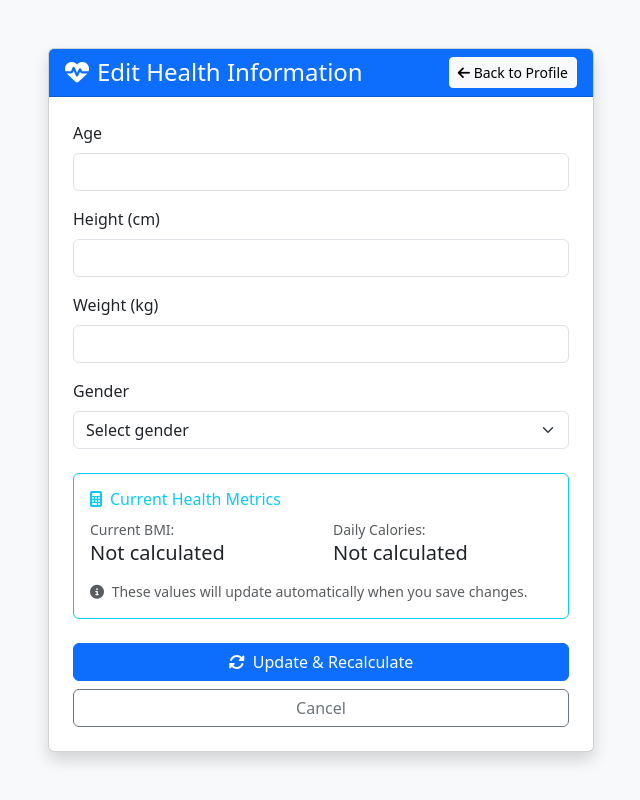
After one commit to ColterPanzi/Team-UNR-, a Flask app: template Hackathon_Project/templates/edit_health.html in a window 1280 px wide. The commit adds this page. Shown: the whole page, without its empty margins (319-959 px from the left). Run offline with Flask 3, Linux system fonts and the light colour scheme; the template is opened without the code that fills it, so the values that code supplies are empty.

Commit message:
fixing bugs, edit info

```diff
--- a/Hackathon_Project/server.py
+++ b/Hackathon_Project/server.py
@@ -60,15 +60,17 @@ def create_user(db, user_name, password):
             "weight": None,
             "gender": None,
             "completed": False,
-            # Add new optional fields
             "email": "",
             "phone": "",
-            "country": ""
+            "country": "",
+            "bmi": None,  # Add this line
+            "bmi_category": None  # Add this line (optional)
         },
         "groceries": [],
         "images": []
     }
     return True
+
 def require_login():
     user_name = session.get("user_name")
     if not user_name:
@@ -223,16 +225,20 @@ def ensure_user_profile(user):
         user["profile"] = {}
 
     # Ensure all profile fields exist
-    profile_fields = ["age", "height", "weight", "gender", "completed", "email", "phone", "country", "bmi", "daily_calories"]
+    profile_fields = ["age", "height", "weight", "gender", "completed",
+                     "email", "phone", "country", "bmi", "bmi_category", "daily_calories"]
     for field in profile_fields:
         if field not in user["profile"]:
             if field == "completed":
                 user["profile"][field] = False
+            elif field in ["bmi", "daily_calories"]:
+                user["profile"][field] = None
+            elif field in ["age", "height", "weight"]:
+                user["profile"][field] = None
             else:
-                user["profile"][field] = None if field in ["age", "height", "weight"] else ""
+                user["profile"][field] = ""
 
     return user
-
 def chatbot_reply(user_message):
     # Use session to track if bot started for this user
     if 'bot_started' not in session:
@@ -304,19 +310,77 @@ def profile():
 
     db = load_db()
     user = get_user(db, user_name)
-    user = ensure_user_profile(user)  # Add this line
+    user = ensure_user_profile(user)
 
     if request.method == "POST":
-        # Update profile information
+        # Update only editable profile information
         user["profile"]["email"] = request.form.get("email", "")
         user["profile"]["phone"] = request.form.get("phone", "")
         user["profile"]["country"] = request.form.get("country", "")
+
+        # BMI is NOT updated here - it stays as calculated
 
         save_db(db)
         flash("Profile updated successfully! ✅")
         return redirect(url_for("profile"))
 
     return render_template("profile.html", user=user, user_name=user_name)
+
+@app.route("/edit-health", methods=["GET", "POST"])
+def edit_health():
+    user_name = require_login()
+    if not user_name:
+        return redirect(url_for("login"))
+
+    db = load_db()
+    user = get_user(db, user_name)
+    user = ensure_user_profile(user)
+
+    if request.method == "POST":
+        # Get form data
+        age = request.form.get("age")
+        height = request.form.get("height")
+        weight = request.form.get("weight")
+        gender = request.form.get("gender")
+
+        # Validate and save
+        if age and height and weight and gender:
+            # Update basic info
+            user["profile"]["age"] = int(age)
+            user["profile"]["height"] = int(height)
+            user["profile"]["weight"] = int(weight)
+            user["profile"]["gender"] = gender
+
+            # Recalculate BMI
+            bmi_value = calculate_bmi(weight, height)
+            user["profile"]["bmi"] = bmi_value
+
+            # Update BMI category
+            if bmi_value:
+                if bmi_value < 18.5:
+                    user["profile"]["bmi_category"] = "Underweight"
+                elif bmi_value < 25:
+                    user["profile"]["bmi_category"] = "Normal"
+                elif bmi_value < 30:
+                    user["profile"]["bmi_category"] = "Overweight"
+                else:
+                    user["profile"]["bmi_category"] = "Obese"
+            else:
+                user["profile"]["bmi_category"] = None
+
+            # Recalculate daily calories
+            daily_calories = calculate_daily_calories(weight, height, age, gender)
+            user["profile"]["daily_calories"] = daily_calories
+
+            save_db(db)
+            flash("Health information updated successfully! ✅")
+            flash(f"Your new BMI is {bmi_value} ({user['profile']['bmi_category']})")
+            flash(f"Daily calorie needs: {daily_calories:.0f} kcal")
+            return redirect(url_for("profile"))
+        else:
+            flash("Please fill in all fields.")
+
+    return render_template("edit_health.html", user=user, user_name=user_name)
 
 @app.route("/profile-setup", methods=["GET", "POST"])
 def profile_setup():
@@ -340,16 +404,32 @@ def profile_setup():
             user["profile"]["height"] = int(height)
             user["profile"]["weight"] = int(weight)
             user["profile"]["gender"] = gender
+
             # Calculate BMI
             bmi_value = calculate_bmi(weight, height)
             user["profile"]["bmi"] = bmi_value
-            user["profile"]["completed"] = True
+
+            # Set BMI category
+            if bmi_value:
+                if bmi_value < 18.5:
+                    user["profile"]["bmi_category"] = "Underweight"
+                elif bmi_value < 25:
+                    user["profile"]["bmi_category"] = "Normal"
+                elif bmi_value < 30:
+                    user["profile"]["bmi_category"] = "Overweight"
+                else:
+                    user["profile"]["bmi_category"] = "Obese"
+
             # Calculate daily calories
             daily_calories = calculate_daily_calories(weight, height, age, gender)
             user["profile"]["daily_calories"] = daily_calories
 
+            user["profile"]["completed"] = True
+
             save_db(db)
             flash("Profile setup complete! Welcome to NutriBot! 🎉")
+            flash(f"Your BMI is {bmi_value} ({user['profile']['bmi_category']})")
+            flash(f"Estimated daily calorie needs: {daily_calories:.0f} kcal")
             return redirect(url_for("menu"))
         else:
             flash("Please fill in all fields.")
--- /dev/null
+++ b/Hackathon_Project/templates/edit_health.html
@@ -0,0 +1,116 @@
+<!DOCTYPE html>
+<html lang="en">
+<head>
+    <meta charset="UTF-8">
+    <title>Edit Health Information - NutriBot</title>
+    <link href="https://cdn.jsdelivr.net/npm/bootstrap@5.3.8/dist/css/bootstrap.min.css" rel="stylesheet">
+    <link href="https://cdnjs.cloudflare.com/ajax/libs/font-awesome/6.4.0/css/all.min.css" rel="stylesheet">
+</head>
+<body class="bg-light">
+    <div class="container py-5">
+        <div class="row justify-content-center">
+            <div class="col-md-6">
+                <div class="card shadow">
+                    <div class="card-header bg-primary text-white">
+                        <div class="d-flex justify-content-between align-items-center">
+                            <h4 class="mb-0"><i class="fas fa-heartbeat me-2"></i>Edit Health Information</h4>
+                            <a href="{{ url_for('profile') }}" class="btn btn-light btn-sm">
+                                <i class="fas fa-arrow-left"></i> Back to Profile
+                            </a>
+                        </div>
+                    </div>
+                    <div class="card-body p-4">
+                        {% with messages = get_flashed_messages() %}
+                            {% if messages %}
+                                <div class="alert alert-info">
+                                    {% for msg in messages %}
+                                        <div>{{ msg }}</div>
+                                    {% endfor %}
+                                </div>
+                            {% endif %}
+                        {% endwith %}
+
+                        <form method="post">
+                            <div class="mb-3">
+                                <label for="age" class="form-label">Age</label>
+                                <input type="number" class="form-control" id="age" name="age"
+                                       value="{{ user.profile.age if user.profile.age }}"
+                                       min="1" max="120" required>
+                            </div>
+
+                            <div class="mb-3">
+                                <label for="height" class="form-label">Height (cm)</label>
+                                <input type="number" class="form-control" id="height" name="height"
+                                       value="{{ user.profile.height if user.profile.height }}"
+                                       min="50" max="250" required>
+                            </div>
+
+                            <div class="mb-3">
+                                <label for="weight" class="form-label">Weight (kg)</label>
+                                <input type="number" class="form-control" id="weight" name="weight"
+                                       value="{{ user.profile.weight if user.profile.weight }}"
+                                       min="10" max="300" step="0.1" required>
+                            </div>
+
+                            <div class="mb-4">
+                                <label for="gender" class="form-label">Gender</label>
+                                <select class="form-select" id="gender" name="gender" required>
+                                    <option value="">Select gender</option>
+                                    <option value="male" {% if user.profile.gender == 'male' %}selected{% endif %}>Male</option>
+                                    <option value="female" {% if user.profile.gender == 'female' %}selected{% endif %}>Female</option>
+                                    <option value="other" {% if user.profile.gender == 'other' %}selected{% endif %}>Other</option>
+                                </select>
+                            </div>
+
+                            <!-- Current BMI Display (read-only) -->
+                            <div class="card mb-4 border-info">
+                                <div class="card-body">
+                                    <h6 class="card-title text-info">
+                                        <i class="fas fa-calculator me-2"></i>Current Health Metrics
+                                    </h6>
+                                    <div class="row">
+                                        <div class="col-6">
+                                            <small class="text-muted">Current BMI:</small>
+                                            <h5>
+                                                {% if user.profile.bmi %}
+                                                    {{ user.profile.bmi }}
+                                                    {% if user.profile.bmi_category %}
+                                                        <small class="text-muted">({{ user.profile.bmi_category }})</small>
+                                                    {% endif %}
+                                                {% else %}
+                                                    Not calculated
+                                                {% endif %}
+                                            </h5>
+                                        </div>
+                                        <div class="col-6">
+                                            <small class="text-muted">Daily Calories:</small>
+                                            <h5>
+                                                {% if user.profile.daily_calories %}
+                                                    {{ user.profile.daily_calories|int }} kcal
+                                                {% else %}
+                                                    Not calculated
+                                                {% endif %}
+                                            </h5>
+                                        </div>
+                                    </div>
+                                    <p class="text-muted small mt-2 mb-0">
+                                        <i class="fas fa-info-circle me-1"></i>
+                                        These values will update automatically when you save changes.
+                                    </p>
+                                </div>
+                            </div>
+
+                            <div class="d-grid gap-2">
+                                <button type="submit" class="btn btn-primary">
+                                    <i class="fas fa-sync-alt me-2"></i>Update & Recalculate
+                                </button>
+                                <a href="{{ url_for('profile') }}" class="btn btn-outline-secondary">Cancel</a>
+                            </div>
+                        </form>
+                    </div>
+                </div>
+            </div>
+        </div>
+    </div>
+</body>
+</html>
```
Also changed, not shown: Hackathon_Project/static/style.css (+0 -37 lines), Hackathon_Project/templates/profile.html (+45 -7 lines).
